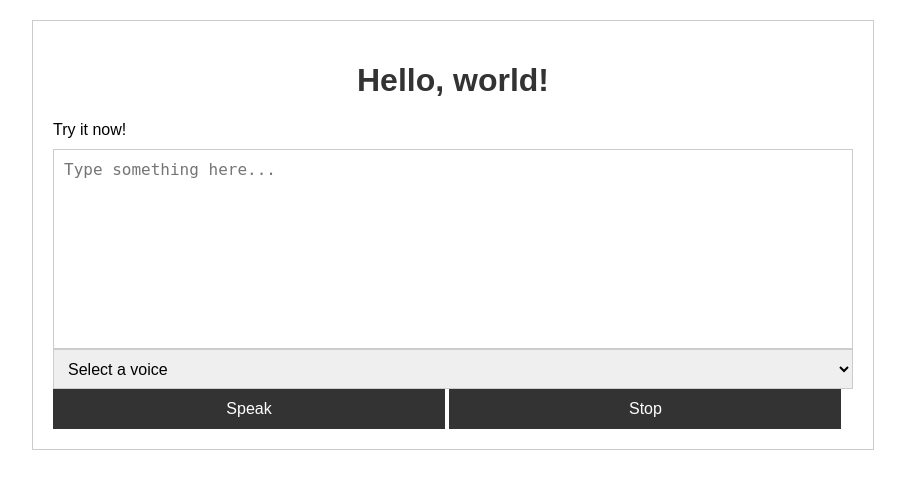
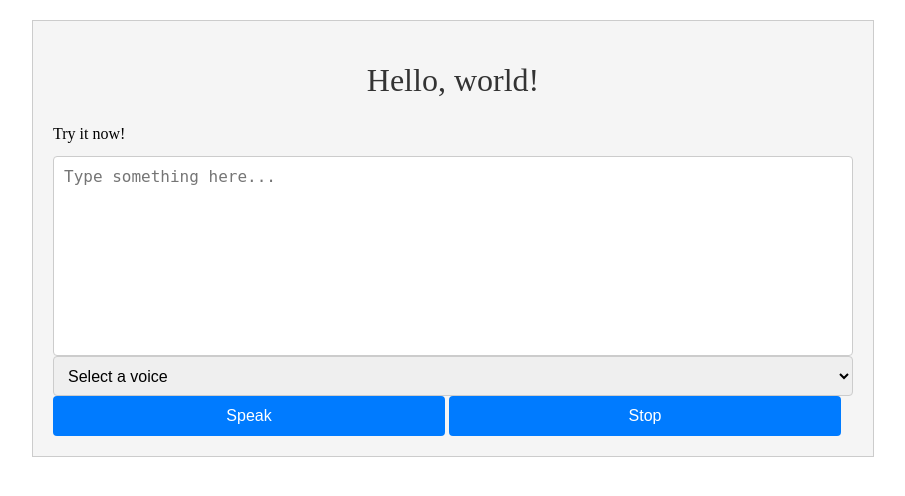
Before and after one commit to ComputerVoice2/website, a PHP site: page / in a window 1280 px wide. Shown: the top 496 px of the page, without its empty margins (187-1092 px from the left). Run offline with PHP 8.4, Linux system fonts and the light colour scheme.

Commit message:
Update style.css

```diff
--- a/style.css
+++ b/style.css
@@ -1,8 +1,9 @@
-// style.css
-* {
+/* style.css */
+{
   box-sizing: border-box;
   margin: 0;
   padding: 0;
+  font-family: 'Roboto', Arial, sans-serif; /* Use a modern, sans-serif font */
 }
 
 .container {
@@ -10,16 +11,18 @@
   margin: 20px auto;
   padding: 20px;
   border: 1px solid #ccc;
-  font-family: Arial, sans-serif;
+  background-color: #f5f5f5; /* Add a light background color */
 }
 
 h1 {
   text-align: center;
   color: #333;
+  font-weight: 300; /* Use a lighter font weight for a modern look */
 }
 
 p {
   margin-bottom: 10px;
+  line-height: 1.6; /* Improve readability */
 }
 
 textarea {
@@ -29,6 +32,7 @@ textarea {
   border: 1px solid #ccc;
   padding: 10px;
   font-size: 16px;
+  border-radius: 4px; /* Add rounded corners */
 }
 
 select {
@@ -37,24 +41,27 @@ select {
   border: 1px solid #ccc;
   padding: 10px;
   font-size: 16px;
+  border-radius: 4px; /* Add rounded corners */
 }
 
 button {
   width: 49%;
   height: 40px;
   border: none;
-  background-color: #333;
+  background-color: #007BFF; /* Use a vibrant color */
   color: #fff;
   font-size: 16px;
   cursor: pointer;
+  border-radius: 4px; /* Add rounded corners */
+  transition: background-color 0.3s ease; /* Add a transition for a smoother hover effect */
 }
 
 button:hover {
-  background-color: #444;
+  background-color: #0056b3;
 }
 
 button:active {
-  background-color: #555;
+  background-color: #003d7a;
 }
 
 button:focus {
```
